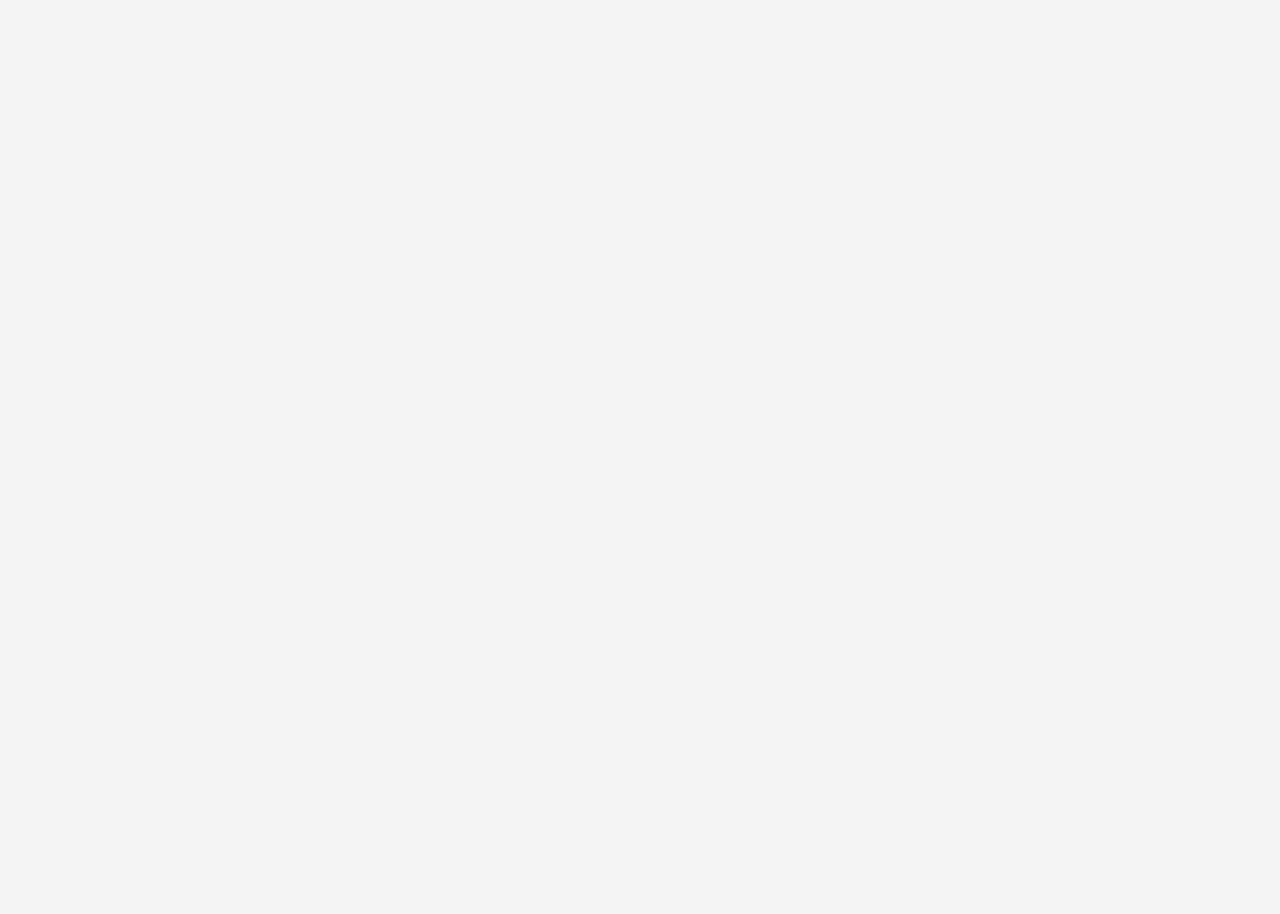
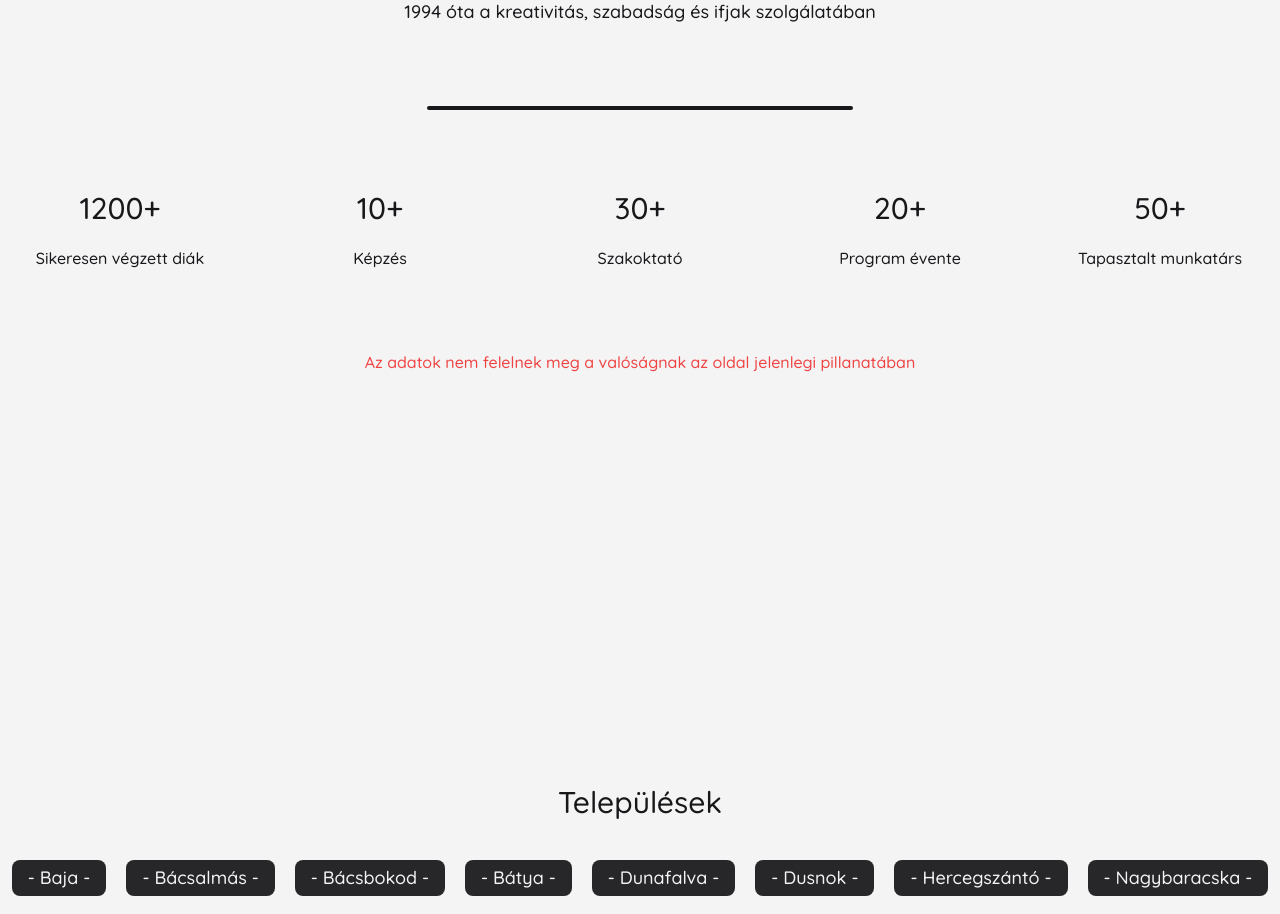
Before and after one commit to TatraiDominik/danubia_web, a Vue app in the folder webapp/: page /aboutus/introduction in a window 1280 px wide. Shown: the part 448-1362 px from the top of the page. Before the commit the page ends 800 px from the top, so only its background shows below. Built offline with nearby package versions, Linux system fonts and the light colour scheme.

Commit message:
feat:introduction content

```diff
--- a/webapp/src/components/global/Navbar.vue
+++ b/webapp/src/components/global/Navbar.vue
@@ -13,7 +13,8 @@
   { name: "Képzéseink", route: 'trainings' },
   { name: "Oktatóink", route: 'instructors' },
   { name: "Rólunk", route: 'aboutus/introduction' },
-  { name: "Kapcsolatak", route: 'contacts' }
+  { name: "Kapcsolatak", route: 'contacts' },
+  { name: "Szülők figyelmébe", route: 'forparents' },
 ]);
 </script>
 <template>
--- a/webapp/src/views/aboutUs/Introduction.vue
+++ b/webapp/src/views/aboutUs/Introduction.vue
@@ -1,5 +1,202 @@
-<script>
+<script lang="ts" setup>
+const schoolRecords = [
+  { count: 1200, record: "Sikeresen végzett diák" },
+  { count: 10, record: "Képzés" },
+  { count: 30, record: "Szakoktató" },
+  { count: 20, record: "Program évente" },
+  { count: 50, record: "Tapasztalt munkatárs" },
+];
+
+const settlements = [
+  "Baja",
+  "Bácsalmás",
+  "Bácsbokod",
+  "Bátya",
+  "Dunafalva",
+  "Dusnok",
+  "Hercegszántó",
+  "Nagybaracska",
+  "Rém",
+  "Sükösd",
+  "Szakmár",
+  "Szeremle",
+  "Vaskút",
+];
 </script>
+
 <template>
-introduction
+  <div class="flex flex-col justify-center items-center w-full">
+
+    <div class="flex flex-col justify-center items-center gap-20 w-full h-screen">
+      <h3 class="text-3xl">Az intézményről</h3>
+      <h3 class="text-4xl">Danubia Alapfokú Művészeti Iskola</h3>
+      <h3 class="text-lg">1994 óta a kreativitás, szabadság és ifjak szolgálatában</h3>
+      <span class="w-1/3 h-1 rounded-full bg-zinc-900 dark:bg-zinc-300"></span>
+
+      <div class="flex flex-wrap justify-center items-center gap-5 w-full">
+        <div
+          v-for="(record, key) in schoolRecords"
+          :key="key"
+          class="flex flex-col justify-center items-center gap-5 w-[15rem]"
+        >
+          <span class="text-3xl">{{ record.count }}+</span>
+          <span class="text-base">{{ record.record }}</span>
+        </div>
+      </div>
+
+      <h3 class="text-red-500">
+        Az adatok nem felelnek meg a valóságnak az oldal jelenlegi pillanatában
+      </h3>
+    </div>
+
+    <div class="flex flex-col justify-center items-center gap-10 w-full h-screen dark:bg-zinc-950">
+      <h3 class="text-3xl">Települések</h3>
+      <div class="w-full flex flex-wrap justify-center items-center gap-5">
+        <h3
+          v-for="(settlement, key) in settlements"
+          :key="key"
+          class="text-lg px-4 py-1 bg-zinc-800 dark:bg-zinc-700 text-zinc-100 rounded-lg"
+        >
+          - {{ settlement }} -
+        </h3>
+      </div>
+    </div>
+
+    <div class="flex flex-col justify-center items-center w-full h-screen dark:bg-zinc-950">
+      <div class="flex flex-row justify-around content-center items-center h-full gap-20">
+        <div class="flex flex-col justify-center content-start items-start h-full w-1/2 gap-5">
+          <h3 >
+            A Danubia Alapfokú Művészeti Iskola elnevezése és jelképe
+          </h3>
+          <p class="text-justify text-base">
+            A danubia szó a Duna latin Danubius nevéből származik, köznapi jelentésében keskeny vászonkötésű pamutból szőtt szalagot értünk rajta. A választás azért esett a latin eredetű elnevezésre, mert e név egy egységes szellemiségű, klasszikus gyökerű, de a népi kultúrát is magába foglaló művészetszemléletre utal. A magyar gondolkodásban és művészetben a Dunának, mint országokat és a Duna mentén élő népek évezredes hagyományait összekötő folyamnak szimbolikus jelentése általánosan ismert. Miként a Duna összeköti a különböző kultúrákat, s a danubia szalag a ruha részeit egésszé egyesíti, akként  a Danubia AMI jelképesen egybefogja a többnemzetiségű településeken folyó művészeti képzést.
+            A művészetek és oktatásuk egyenrangúságát és egységét – Oláh Gábor pécsi grafikusművész munkája által – a különböző művészeti ágak szimbólumainak a D betű iniciáléjába történt egybeszerkesztése fejezi ki. A kék és aranysárga alkalmazása Baja városának adja meg a tiszteletet.
+          </p>
+
+
+        </div>
+        <div class="groupPic w-[50%] h-[50%]">
+
+        </div>
+      </div>
+    </div>
+
+    <div class="flex flex-col justify-center items-center w-full h-screen dark:bg-zinc-950 gap-10">
+      <h3 class="text-3xl">A térség kulturális életében jelenleg fontos szerepet betöltő művészeti csoportjaink:</h3>
+      <table class="border-[2px] border-zinc-900 w-10/12" cellspacing="0" cellpadding="5">
+  <thead>
+    <tr>
+      <th>Esemény</th>
+      <th>Helyszín(ek)</th>
+      <th>Közreműködő csoportok</th>
+    </tr>
+  </thead>
+  <tbody>
+    <tr>
+      <td>Jánoska-eresztés</td>
+      <td>Baja</td>
+      <td>Danubia néptánccsoportok (Baja, Szakmár, Nagybaracska, Dunafalva, Hercegszántó)</td>
+    </tr>
+    <tr>
+      <td>Halászléfőző fesztivál</td>
+      <td>Baja</td>
+      <td>Bátmonostori Danubia Tamburazenekar, Danubia gyermek-tamburazenekar</td>
+    </tr>
+    <tr>
+      <td>Folklórfesztivál</td>
+      <td>Baja, Kalocsa</td>
+      <td>Danubia néptánccsoportok (Baja, Nagybaracska, Dunafalva, Hercegszántó), Bátmonostori Danubia Tamburazenekar</td>
+    </tr>
+    <tr>
+      <td>Falunapok</td>
+      <td>Szeremle, Dunafalva, Szakmár, Vaskút, Nagybaracska, Bácsbokod, Hercegszántó, Bátya, Sükösd, Felsőszentiván</td>
+      <td>Danubia néptánccsoportok (Baja, Nagybaracska, Dunafalva, Hercegszántó, Szakmár), Danubia Tamburazenekar</td>
+    </tr>
+    <tr>
+      <td>Szüreti felvonulások és bálak</td>
+      <td>Szeremle, Dunafalva, Szakmár, Vaskút, Nagybaracska, Bácsbokod, Hercegszántó, Bátya, Sükösd</td>
+      <td>Danubia néptánccsoportok (Baja, Nagybaracska, Dunafalva, Hercegszántó, Szakmár)</td>
+    </tr>
+    <tr>
+      <td>Rác-pünkösd</td>
+      <td>Dusnok</td>
+      <td>Kraul Antal Ifjúsági Fúvósegyesület, Bátyai Ifjúsági Fúvószenekar</td>
+    </tr>
+    <tr>
+      <td>Ifjú Zenebarátok Találkozója</td>
+      <td>Madaras</td>
+      <td>Forgó Zoltán Ifj. Fúvószenekar, Felsőszentiváni Kísérleti Színpad</td>
+    </tr>
+    <tr>
+      <td>Karácsonyi hangversenyek</td>
+      <td>Bácsbokod, Bátya</td>
+      <td>Bajai Táncsport Egyesület csoportjai, Danubia néptánccsoportok (Baja, Nagybaracska, Dunafalva, Hercegszántó, Szakmár)</td>
+    </tr>
+    <tr>
+      <td>Vízkereszti koncert</td>
+      <td>Bátya</td>
+      <td>Kraul Antal Ifjúsági Fúvósegyesület</td>
+    </tr>
+    <tr>
+      <td>Temetések</td>
+      <td>Bácsbokod, Bátya</td>
+      <td>Bátmonostori Danubia Tamburazenekar, Dusnoki Danubia Tambura együttes</td>
+    </tr>
+    <tr>
+      <td>Prélók</td>
+      <td>Dusnok, Hercegszántó, Bátya</td>
+      <td>Danubiás zeneiskolások: gitárosok, zongoristák, tamburások</td>
+    </tr>
+    <tr>
+      <td>Március 15-i megemlékezés</td>
+      <td>Minden településen</td>
+      <td>Bátyai Ifjúsági Fúvószenekar, Kraul Antal Ifjúsági Fúvósegyesület</td>
+    </tr>
+    <tr>
+      <td>Gyermektáncszín találkozó</td>
+      <td>Nagybaracska</td>
+      <td>Forgó Zoltán Ifj. Fúvószenekar, Bátyai Ifjúsági Fúvószenekar</td>
+    </tr>
+    <tr>
+      <td>Húsvéti templomi koncert</td>
+      <td>Bácsbokod, Bátya</td>
+      <td>Dusnoki Danubia Tambura együttes, Hercegszántói Veseli Santovcani néptáncegyüttes</td>
+    </tr>
+    <tr>
+      <td>Pünkösdi koncert</td>
+      <td>Kalocsa, Bátya</td>
+      <td>Danubia néptánccsoportok (Baja, Nagybaracska, Dunafalva, Hercegszántó, Szakmár)</td>
+    </tr>
+    <tr>
+      <td>Társastánc Találkozó</td>
+      <td>Baja</td>
+      <td>Bátyai Ifjúsági Fúvószenekar, Kraul Antal Ifjúsági Fúvósegyesület, Forgó Zoltán Ifj. Fúvószenekar</td>
+    </tr>
+  </tbody>
+      </table>
+    </div>
+
+    <div class="flex flex-col justify-center items-center w-full h-screen dark:bg-zinc-950 text-justify">
+      <div class="flex flex-col justify-center items-center w-1/3 h-full gap-10">
+        <h3 class="text-3xl">Iskolatörténet</h3>
+        <p>
+          Intézményünk az országban tizenhatodik magánfenntartású zeneiskolaként, bajai fenntartói és igazgatási székhellyel a Baja környéki kistelepüléseken 1994 szeptemberében kezdte meg működését.
+            A közoktatási feladatokat ellátó Magánzeneiskola azon vidéki tanulók részére jött létre, akik addig földrajzi, illetve szociális helyzetükből adódóan nem vehettek részt alapfokú zeneoktatásban.
+            1996-tól az iskola megkezdte a nem zenei (képző- és iparművészeti, színművészeti és táncművészeti) tárgyak  oktatását.
+            A 2000/2001. tanévtől Danubia Alapfokú Művészeti Iskola néven Baján is megindult az alapfokú művészetoktatás.
+        </p>
+      </div>
+    </div>
+  </div>
 </template>
+<style>
+.groupPic{
+  background-image: url("../../assets/pics/groupPic.jpg");
+  background-position: center;
+  background-size: cover;
+  background-repeat: no-repeat;
+}
+tr, td{
+  @apply border-[1px]
+}
+</style>
```
Also changed, not shown: webapp/src/assets/pics/groupPic.jpg (added), webapp/src/views/assets/pics/groupPic.jpg (added).
